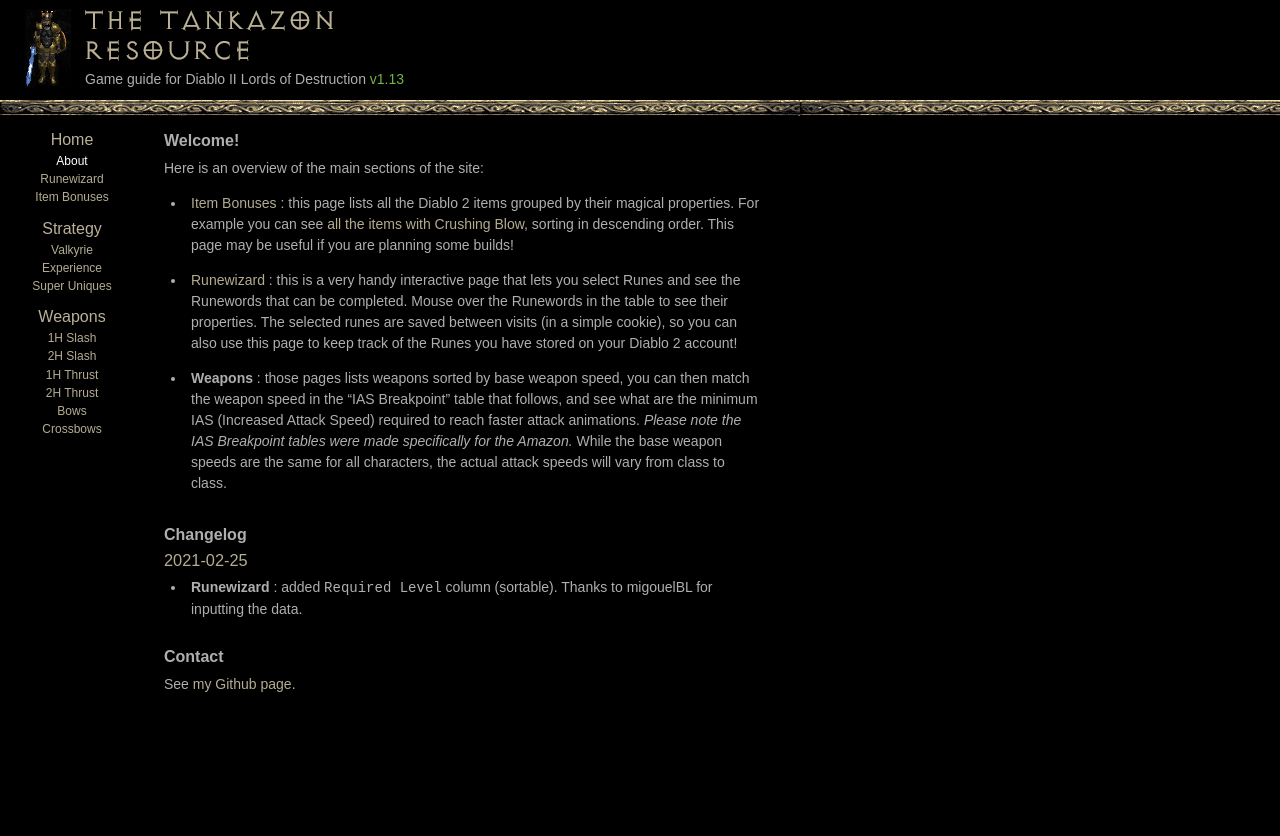
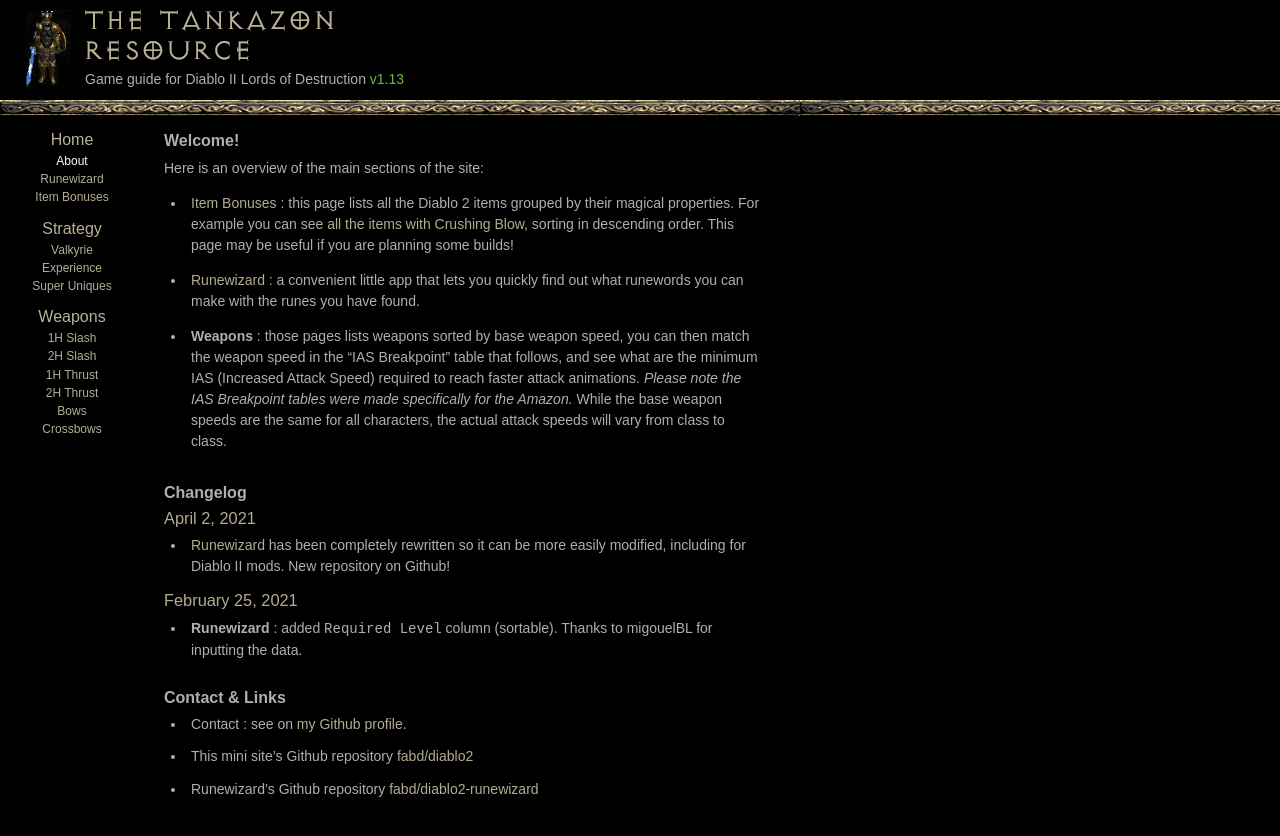
Before and after one commit to fabd/diablo2, a Jekyll site: the page built from index.md, in a window 1280 px wide. Shown: the top 836 px of the page. Built offline with Jekyll 4.4.1, drawn with Linux system fonts in a browser that asks for light colours.

Commit message:
Update Changelog, add Links to homepage, reformat (prettier)

```diff
--- a/index.md
+++ b/index.md
@@ -12,26 +12,31 @@
 
 Here is an overview of the main sections of the site:
 
-* [Item Bonuses]({{ site.baseurl }}/wiki/itemswith.html) : this page lists all the Diablo 2 items grouped by their magical properties. For example you can see [all the items with Crushing Blow]({{ site.baseurl }}/wiki/itemswith.html#crush), sorting in descending order. This page may be useful if you are planning some builds!
+- [Item Bonuses]({{ site.baseurl }}/wiki/itemswith.html) : this page lists all the Diablo 2 items grouped by their magical properties. For example you can see [all the items with Crushing Blow]({{ site.baseurl }}/wiki/itemswith.html#crush), sorting in descending order. This page may be useful if you are planning some builds!
 
-* [Runewizard]({{ site.baseurl }}/runewizard/index.html) : this is a very handy interactive page that lets you select Runes and see the Runewords that can be completed. Mouse over the Runewords in the table to see their properties. The selected runes are saved between visits (in a simple cookie), so you can also use this page to keep track of the Runes you have stored on your Diablo 2 account!
+- [Runewizard]({{ site.baseurl }}/runewizard/index.html) : a convenient little app that lets you quickly find out what runewords you can make with the runes you have found.
 
-* **Weapons** : those pages lists weapons sorted by base weapon speed, you can then match the weapon speed in the "IAS Breakpoint" table that follows, and see what are the minimum IAS (Increased Attack Speed) required to reach faster attack animations. *Please note the IAS Breakpoint tables were made specifically for the Amazon.* While the base weapon speeds are the same for all characters, the actual attack speeds will vary from class to class.
+- **Weapons** : those pages lists weapons sorted by base weapon speed, you can then match the weapon speed in the "IAS Breakpoint" table that follows, and see what are the minimum IAS (Increased Attack Speed) required to reach faster attack animations. _Please note the IAS Breakpoint tables were made specifically for the Amazon._ While the base weapon speeds are the same for all characters, the actual attack speeds will vary from class to class.
 
 <div style="margin:0 0 2rem;"></div>
 
 ## Changelog
 
-### 2021-02-25
+### April 2, 2021
+
+- [Runewizard]({{ site.baseurl }}/runewizard/) has been completely rewritten so it can be more easily modified, including for Diablo II mods. New repository on Github!
+
+### February 25, 2021
 
 - **Runewizard** : added `Required Level` column (sortable). Thanks to migouelBL for inputting the data.
 
-
 </section>
 <section>
-## Contact
+## Contact & Links
 
-See [my Github page](https://github.com/fabd).
+- Contact : see on [my Github profile](https://github.com/fabd).
+- This mini site's Github repository [fabd/diablo2](https://github.com/fabd/diablo2)
+- Runewizard's Github repository [fabd/diablo2-runewizard](https://github.com/fabd/diablo2-runewizard)
 </section>
 
 </div>
```
